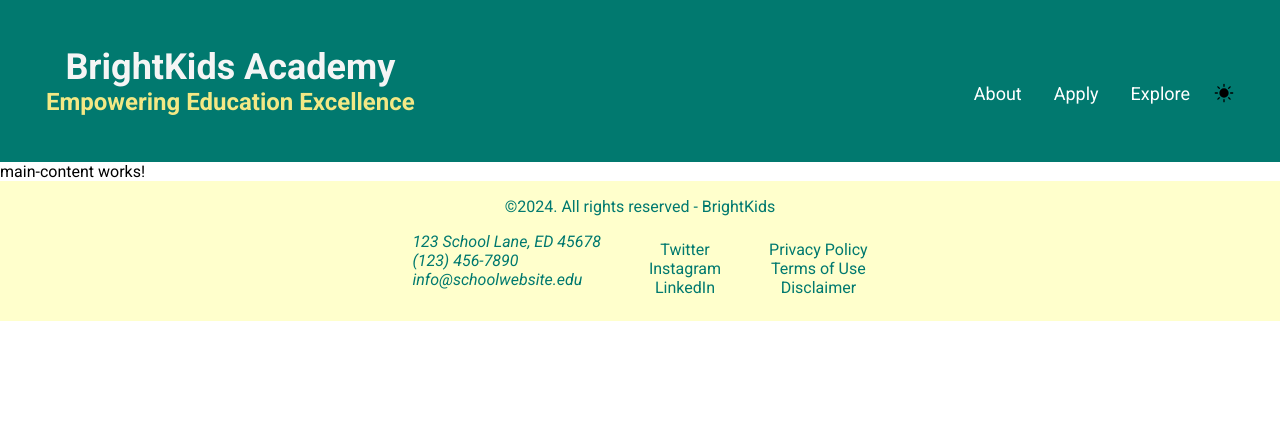
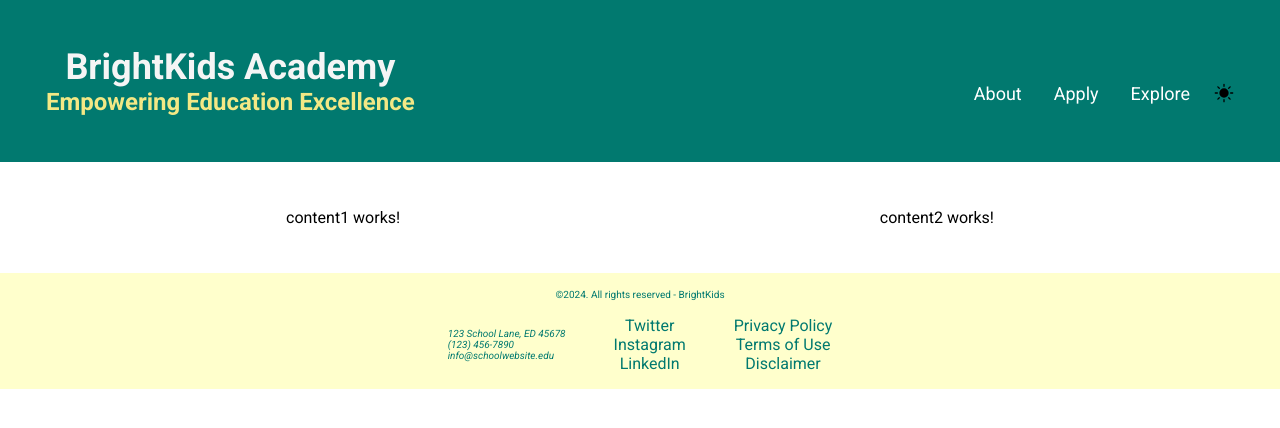
Before and after one commit to RhodyArthur/Angular-Style-Showcase, an Angular app: page / in a window 1280 px wide. Shown: the top 428 px of the page. Built offline with nearby package versions, Linux system fonts and the light colour scheme.

Commit message:
adds main content layout

```diff
--- a/src/app/app.component.scss
+++ b/src/app/app.component.scss
@@ -0,0 +1,4 @@
+// @import './styles/variables';
+// .main-container {
+//     padding: $padding-3;
+// }
--- a/src/app/components/footer/footer.component.scss
+++ b/src/app/components/footer/footer.component.scss
@@ -16,17 +16,14 @@
     flex-direction: column;
     gap: 1rem;
     padding: 1rem;
-    font-size: $font-size-sm;
+    font-size: 0.625rem;
+
 
 
     .inner-div {
         @include flex-container(flex, space-between, center);
         gap: 1rem;
         flex-wrap: wrap;
-
-        .contact-info {
-            margin-bottom: 1rem;
-        }
 
         .social-media,
         .legal-info {
@@ -35,8 +32,6 @@
                 @extend .a-link;
             }
         }
-
-
     }
 
 
@@ -54,6 +49,7 @@
             .social-media,
             .legal-info {
                 a {
+                    font-size: $font-size-sm;
 
                     &:hover {
                         color: $dark;
--- a/src/app/components/main-content/main-content.component.html
+++ b/src/app/components/main-content/main-content.component.html
@@ -1 +1,9 @@
-<p>main-content works!</p>
+<div class="main-container">
+    <section>
+        <app-content1/>
+    </section>
+
+    <section>
+        <app-content2/>
+    </section>
+</div>
--- a/src/app/components/main-content/main-content.component.scss
+++ b/src/app/components/main-content/main-content.component.scss
@@ -0,0 +1,21 @@
+@import '../../styles/mixins';
+@import '../../styles/variables';
+
+.main-container {
+    @include flex-container(flex, space-between, center);
+    flex-direction: column;
+    padding: 1.25rem 0;
+}
+
+// media query
+@media screen and (min-width: 768px) {
+
+    .main-container {
+        flex-direction: row;
+        padding: $padding-3;
+        max-width: 800px;
+        width: 90%;
+        margin: 0 auto;
+    }
+
+}
--- a/src/app/components/main-content/main-content.component.ts
+++ b/src/app/components/main-content/main-content.component.ts
@@ -1,9 +1,11 @@
 import { Component } from '@angular/core';
+import { Content1Component } from "./content1/content1.component";
+import { Content2Component } from "./content2/content2.component";
 
 @Component({
   selector: 'app-main-content',
   standalone: true,
-  imports: [],
+  imports: [Content1Component, Content2Component],
   templateUrl: './main-content.component.html',
   styleUrl: './main-content.component.scss'
 })
--- a/src/app/styles/_mixins.scss
+++ b/src/app/styles/_mixins.scss
@@ -2,7 +2,7 @@
 @import './variables';
 
 
-
+// color theme
 @mixin theme-colors($light-theme: true) {
     @if($light-theme) {
         background-color: $green;
@@ -12,6 +12,7 @@
     }
 }
 
+// flex container
 @mixin flex-container($display, $direction, $position) {
     display: $display;
     justify-content: $direction;
@@ -19,6 +20,12 @@
 }
 
 
+// image
+@mixin image() {
+    display: block;
+    width: 100%;
+}
+
 // converts rem to px
 @function pxToRem($value, $base:16) {
     @return  math.div($value, $base)+rem
```
Also changed, not shown: src/assets/images/Teaching-amico.png (added). Lines whose indentation alone changed are shown as unchanged.
